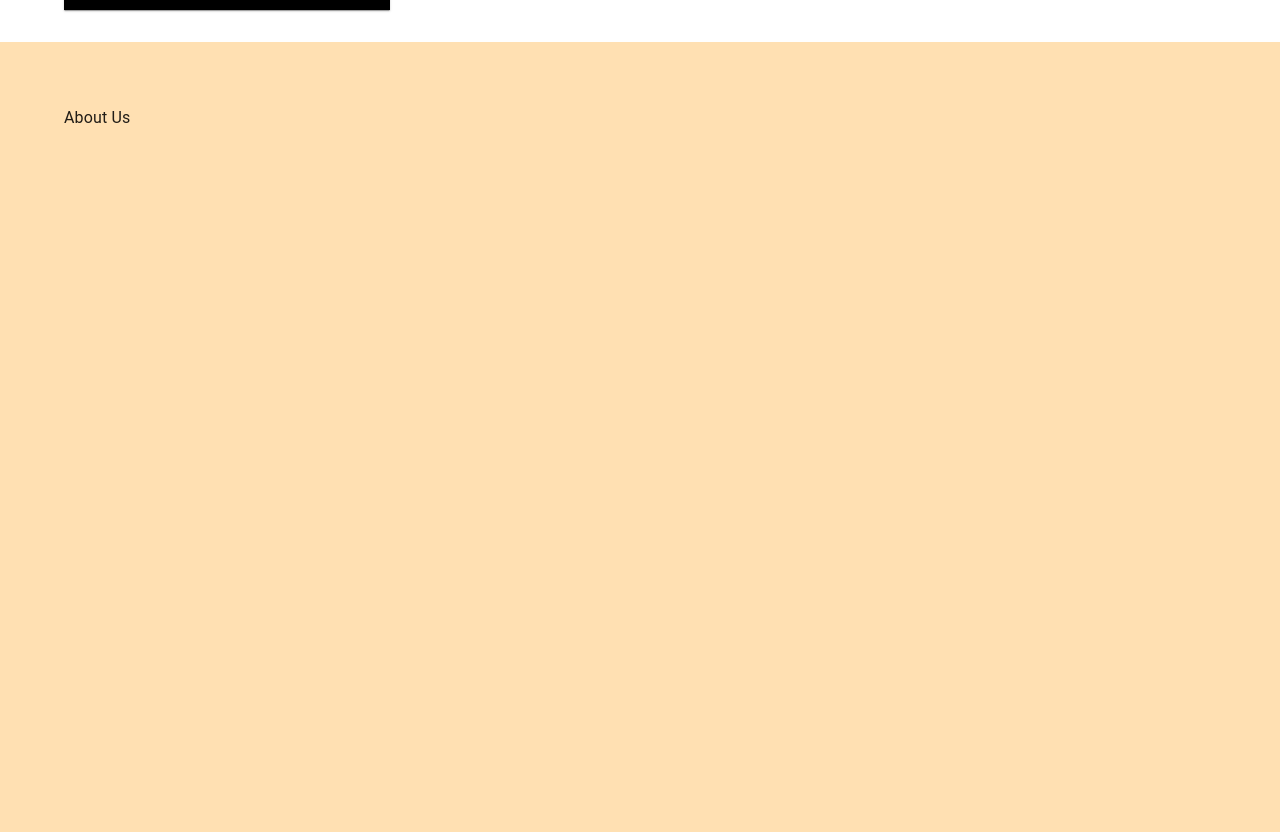
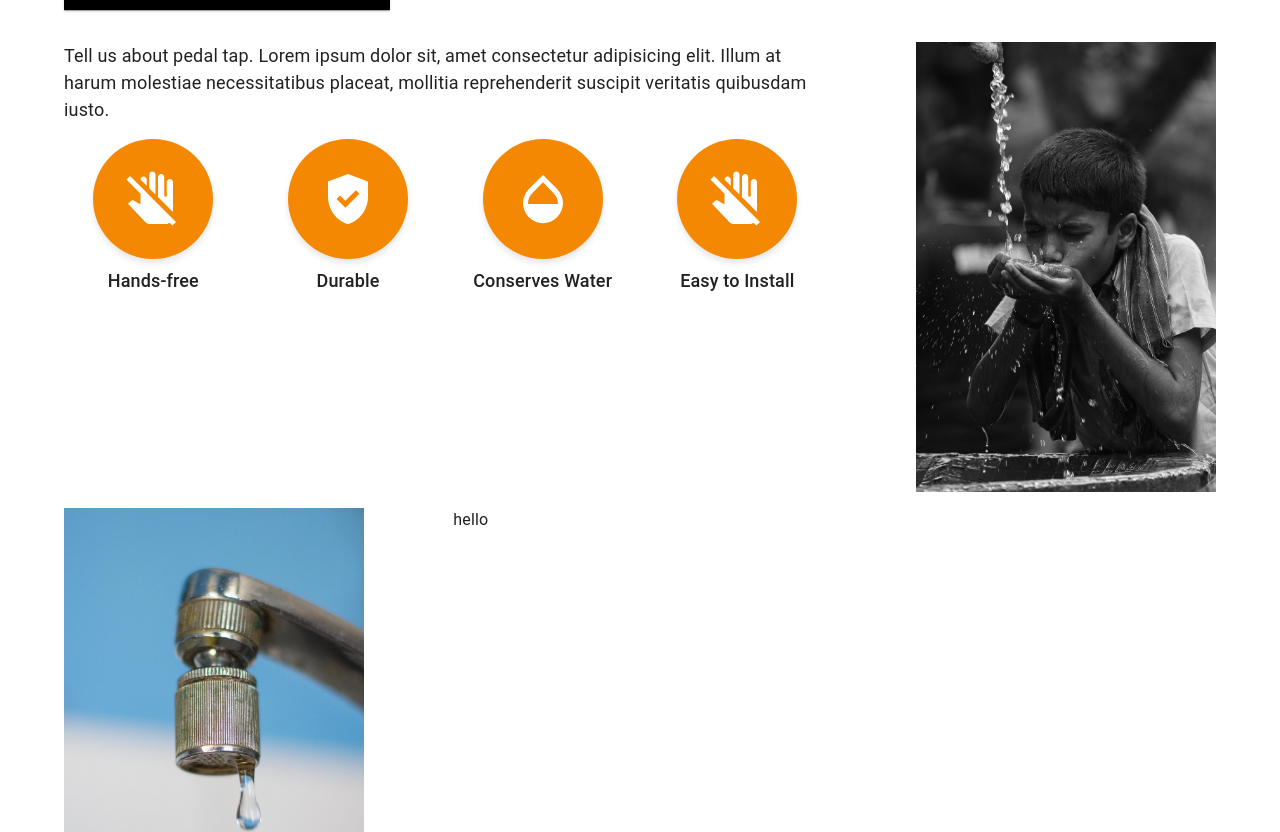
Before and after one commit to regina-etuknwa/pedal-tap, a Next.js app: page / in a window 1280 px wide. Shown: the part 1000-1832 px from the top of the page. Built offline with nearby package versions, Linux system fonts and the light colour scheme.

Commit message:
images and features addded

```diff
--- a/app/components/AboutPedalTapSection.tsx
+++ b/app/components/AboutPedalTapSection.tsx
@@ -1,8 +1,13 @@
 'use client';
 
-import { Box, Typography, Button, Container } from '@mui/material';
+import { Box, Typography, Button, Container, Grid2 } from '@mui/material';
+import Image from 'next/image';
 import { SectionProps } from '../types';
 import { SectionHeader } from './SectionHeader';
+import DoNotTouchIcon from "@mui/icons-material/DoNotTouch";
+import GppGoodIcon from '@mui/icons-material/GppGood';
+import OpacityIcon from '@mui/icons-material/Opacity';
+import FeatureCard from './FeatureCard';
 
 const HeroSection: React.FC<SectionProps> = ({ id }) => {
   return(
@@ -10,11 +15,146 @@ const HeroSection: React.FC<SectionProps> = ({ id }) => {
         id={id}
         sx={{
             bgcolor: "white",
-            py: theme => theme.spacing(4),
+            py: {
+                xs: 2,
+                md: 4,
+              },
         }}
     >
         <Container maxWidth="lg">
             <SectionHeader header='ABOUT PEDAL TAP' />
+            <Grid2 container spacing={2} sx={{ mt: 4}}>
+                <Grid2 size={{ xs: 6, md: 8 }}>
+                    <Typography
+                        variant='body1'
+                        sx={{
+                            fontSize: {
+                                xs: '0.875rem',
+                                md: '1.125rem',
+                            },
+                        }}>
+                        Tell us about pedal tap. Lorem ipsum dolor sit, amet consectetur adipisicing elit. Illum at harum molestiae necessitatibus placeat, mollitia reprehenderit suscipit veritatis quibusdam iusto.
+                        {/* Pedal Tap is an innovative, hands-free tap solution designed to promote hygiene, efficiency, and sustainability in homes, schools, hospitals, and commercial spaces. */}
+                    </Typography>
+                    <Grid2 container spacing={2} sx={{ mt: 2, textAlign: 'center'}}>
+                        <Grid2 size={{ xs: 6, md: 3 }}>
+                            <Box sx={{
+                                display: "flex",
+                                flexDirection: "column",
+                                justifyContent: "center",
+                                alignItems: "center",
+                            }}>
+                                <FeatureCard Icon={DoNotTouchIcon} />
+                                <Typography variant='h6'
+                                    sx={{ mt: 1,
+                                    fontSize: {
+                                        xs: '0.875rem',
+                                        md: '1.125rem',
+                                    },
+                                 }}>Hands-free</Typography>
+                            </Box>
+                        </Grid2>
+                        <Grid2 size={{ xs: 6, md: 3 }}>
+                            <Box sx={{
+                                display: "flex",
+                                flexDirection: "column",
+                                justifyContent: "center",
+                                alignItems: "center",
+                            }}>
+                                <FeatureCard Icon={GppGoodIcon} />
+                                <Typography variant='h6'
+                                    sx={{ mt: 1,
+                                    fontSize: {
+                                        xs: '0.875rem',
+                                        md: '1.125rem',
+                                    },
+                                 }}>Durable</Typography>
+                            </Box>
+                        </Grid2>
+                        <Grid2 size={{ xs: 6, md: 3 }}>
+                            <Box sx={{
+                                display: "flex",
+                                flexDirection: "column",
+                                justifyContent: "center",
+                                alignItems: "center",
+                            }}>
+                                <FeatureCard Icon={OpacityIcon} />
+                                <Typography variant='h6'
+                                    sx={{ mt: 1,
+                                    fontSize: {
+                                        xs: '0.875rem',
+                                        md: '1.125rem',
+                                    },
+                                 }}>Conserves Water</Typography>
+                            </Box>
+                        </Grid2>
+                        <Grid2 size={{ xs: 6, md: 3 }}>
+                            <Box sx={{
+                                display: "flex",
+                                flexDirection: "column",
+                                justifyContent: "center",
+                                alignItems: "center",
+                            }}>
+                                <FeatureCard Icon={DoNotTouchIcon} />
+                                <Typography variant='h6'
+                                    sx={{ mt: 1,
+                                    fontSize: {
+                                        xs: '0.875rem',
+                                        md: '1.125rem',
+                                    },
+                                 }}>Easy to Install</Typography>
+                            </Box>
+                        </Grid2>
+                    </Grid2>
+                </Grid2>
+
+                <Grid2 size={{ xs: 6, md: 4 }}>
+                    <Box
+                        sx={{
+                            display: 'flex',
+                            alignItems: 'center',
+                            textDecoration: 'none',
+                            color: 'inherit',
+                            ml: "auto",
+                        }}
+                        >
+                        <Image
+                            src="/images/placeholder-1.jpg"
+                            alt="Pedal tap in use"
+                            width={300}
+                            height={100}
+                            priority
+                            style={{
+                                marginLeft: 'auto',
+                              }}
+                        />
+                    </Box>
+                </Grid2>
+
+                <Grid2 size={{ xs: 6, md: 4 }}>
+                    <Box
+                        sx={{
+                            display: 'flex',
+                            alignItems: 'center',
+                            textDecoration: 'none',
+                            color: 'inherit',
+                            ml: "auto",
+                        }}
+                        >
+                        <Image
+                            src="/images/placeholder-2.jpg"
+                            alt="Pedal tap in use"
+                            width={300}
+                            height={100}
+                            priority
+                        />
+                    </Box>
+                </Grid2>
+
+                <Grid2 size={{ xs: 6, md: 8 }}>
+                    hello
+                </Grid2>
+            </Grid2>
         </Container>
 
     </Box>
--- /dev/null
+++ b/app/components/FeatureCard.tsx
@@ -0,0 +1,39 @@
+import { Box } from "@mui/material";
+import { SvgIconProps } from "@mui/material/SvgIcon";
+
+interface FeatureCardProps {
+    Icon: React.ComponentType<SvgIconProps>;
+  }
+
+  const FeatureCard: React.FC<FeatureCardProps> = ({ Icon}) => {
+    return (
+      <Box
+        sx={{
+          display: "flex",
+          justifyContent: "center",
+          alignItems: "center",
+          width: {
+            xs: "60px",
+            md: "120px",
+          },
+          height: {
+            xs: "60px",
+            md: "120px",
+          },
+          borderRadius: "50%",
+          backgroundColor: theme => theme.palette.secondary.main,
+          boxShadow: "0 4px 6px rgba(0, 0, 0, 0.1)",
+        }}
+      >
+        <Icon sx={{
+            fontSize: {
+                xs: "30px",
+                md: "60px",
+            },
+          color: "white"
+          }} />
+      </Box>
+    );
+  };
+
+export default FeatureCard;
--- a/app/components/HeroSection.tsx
+++ b/app/components/HeroSection.tsx
@@ -88,8 +88,8 @@ const HeroSection: React.FC<SectionProps> = ({ id }) => {
             variant="contained"
             color="primary"
             size="large"
-            sx={{ mt: "1rem" }}>
-            BUY NOW
+            sx={{ mt: "1rem", textTransform: "none", }}>
+            BUY Pedal tap NOW
 
             {/* how should i work?? */}
           </Button>
--- a/app/components/SectionHeader.tsx
+++ b/app/components/SectionHeader.tsx
@@ -19,7 +19,10 @@ export const SectionHeader: React.FC<SectionHeaderProps> = ({header}) => {
             color: "white",
             py: theme => theme.spacing(1),
             px: theme => theme.spacing(2),
-            typography: theme => theme.typography.h4,
+            typography: {
+              xs: "h6",
+              md: "h4"
+            },
     }} >
         {header}
     </Paper>
--- a/app/layout.tsx
+++ b/app/layout.tsx
@@ -16,7 +16,7 @@ const geistMono = Geist_Mono({
 });
 
 export const metadata: Metadata = {
-  title: "Pedal tap",
+  title: "EtiBuild",
   description: "The amazing new Pedal tap",
 };
 
```
